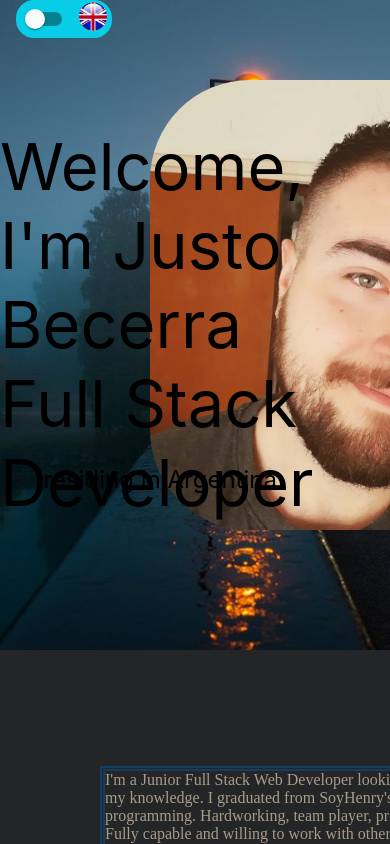
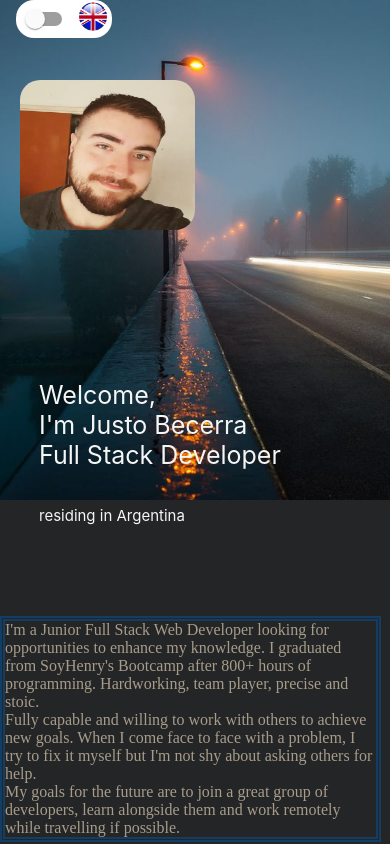
Before and after one commit to JustBecerra/Portfolio, a React (Create React App) app: page / in a window 390 px wide. Shown: the top 844 px of the page. Built offline with nearby package versions, Linux system fonts and the light colour scheme.

Commit message:
avances responsive

```diff
--- a/src/App.css
+++ b/src/App.css
@@ -4,7 +4,7 @@
 }
 
 .navbarBG{
-  background-color: #09cce6;
+  background-color: #ffffff;
   border-top-left-radius: 18px;
   border-bottom-left-radius: 18px;
   background:solid;
@@ -17,7 +17,7 @@
   z-index: 1;
   border-top-right-radius: 18px;
   border-bottom-right-radius: 18px;
-  background-color:#09cce6;
+  background-color:#ffffff;
   position:absolute;
   top:0px;
 }
@@ -35,6 +35,45 @@
   width:100%;
 }
 
+@media (max-width:500px){
+  .imagenfondo{
+    background-image: url('../src/components/imgs/night\ road.jpg');
+    background-repeat: no-repeat;
+    background-size: cover;
+    /* background-position:initial; */
+    box-sizing: border-box;
+    width:100% !important;
+    height:500px !important;
+  }
+
+  .profilePic{
+    width:45% !important;
+    height:30% !important;
+    border-radius: 20px !important;
+    position:relative;
+    left:5% !important;
+    top:10%;
+  }
+
+  .welcometext{
+    color:whitesmoke;
+    font-size:25px !important;
+    /* width:15px !important;
+    height:15px !important; */
+    position:absolute;
+    left:10% !important;
+    top:45% !important;
+  }
+
+  .residencetext{
+    color:whitesmoke;
+    font-size:15px !important;
+    position:absolute;
+    left:10% !important;
+    top:60% !important;
+  }
+}
+
 body{
   background-color: #242526;
 }
@@ -50,7 +89,7 @@ body{
 }
 
 .welcometext{
-  font-size:50px;
+  font-size:60px;
   position:absolute;
   right:4%;
   top:15%;
--- a/src/App.js
+++ b/src/App.js
@@ -33,7 +33,7 @@ function App() {
   const [translate,setTranslate] = useState(false)
 
   return (
-    <div className='ojalaande'>
+    <div>
       <Container className='navbar'>
         <Switch
           className='navbarBG'
@@ -46,12 +46,12 @@ function App() {
          <img className='profilePic' src={pic} alt="nothing"/>
            <Typography variant="p" className='welcometext'>
              <ThemeProvider theme={theme}>
-              {translate === false ? <Box fontFamily='BlinkMacSystemFont' fontSize='65px'>
+              {translate === false ? <Box fontFamily='BlinkMacSystemFont'>
                   Welcome, <br/>
                   I'm Justo Becerra<br/>
                   Full Stack Developer<br/>
               </Box>
-               : <Box fontFamily='BlinkMacSystemFont' fontSize='65px'>
+               : <Box fontFamily='BlinkMacSystemFont'>
                 Bienvenido, <br/>
                 soy Justo Becerra<br/>
                 Full Stack Developer<br/>
--- a/src/components/PersonalInfo/intro.css
+++ b/src/components/PersonalInfo/intro.css
@@ -1,7 +1,5 @@
 .Pbackground{
   color:blanchedalmond;
-  z-index: 10px;
-  /* margin-left: 20px; */
   width:500px;
   height:170px;
   opacity:0.6;
@@ -9,7 +7,20 @@
   top:100px;
   left:100px;
   border: 5px double #074f92;
-  /* margin-top: 50px; */
+}
+
+@media (max-width:500px){
+  .Pbackground{
+    color:blanchedalmond;
+    z-index: 10px;
+    width:95% !important;
+    height:20% !important;
+    opacity:0.6;
+    position:relative;
+    top:100px;
+    left:0% !important;
+    border: 5px double #074f92;
+  }
 }
 
 body{
```
Also changed, not shown: 1 other file (tests, documents, lock files or other folders).
